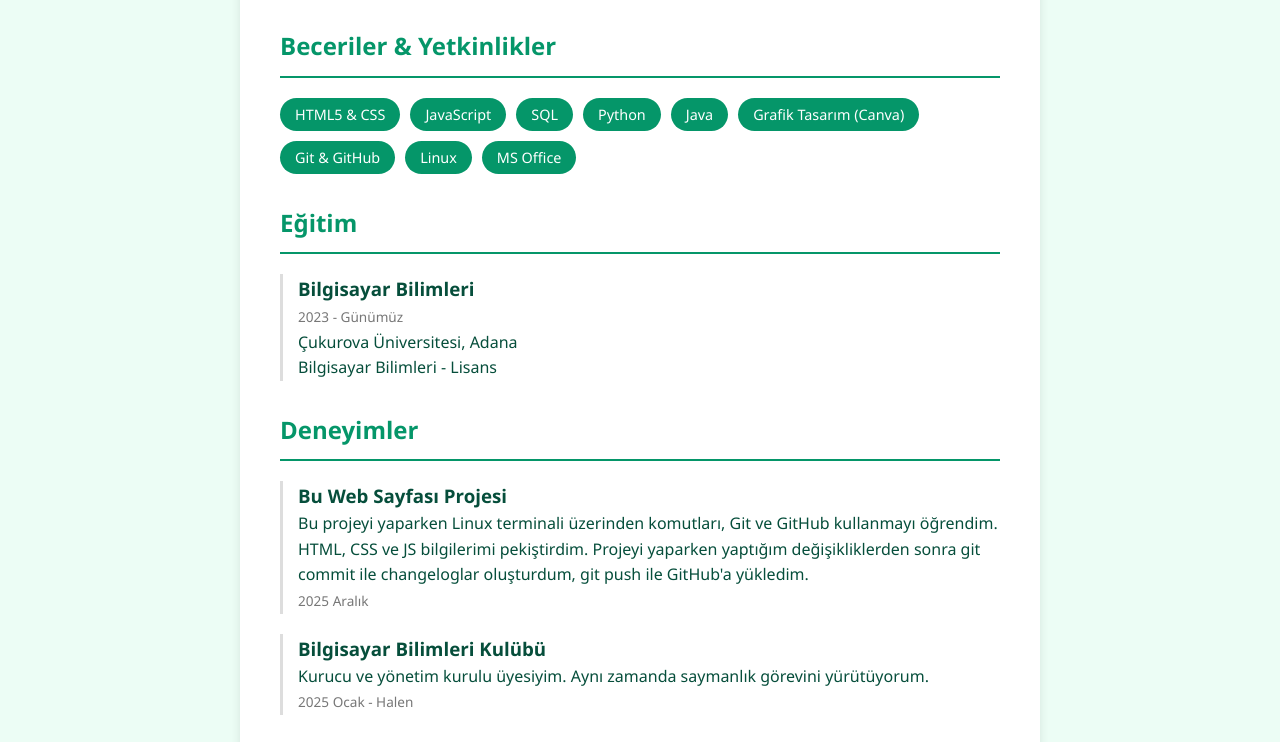
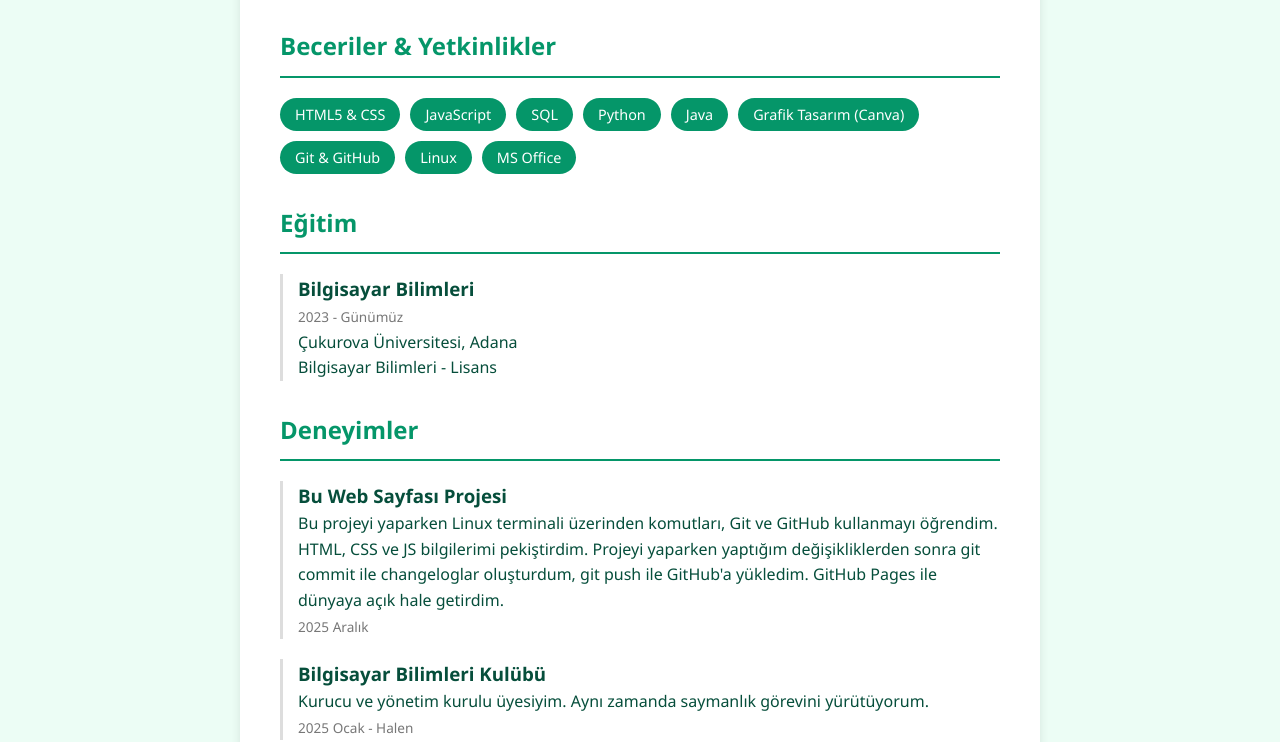
Before and after one commit to burakkayax/Web_Projesi, a plain HTML site: page hakkinda.html in a window 1280 px wide. Shown: the part 245-987 px from the top of the page. Drawn offline with Linux system fonts and the light colour scheme.

Commit message:
minor changes

```diff
--- a/hakkinda.html
+++ b/hakkinda.html
@@ -69,7 +69,7 @@
                 <p>Bu projeyi yaparken Linux terminali üzerinden komutları, Git ve GitHub kullanmayı öğrendim. HTML, CSS
                     ve JS
                     bilgilerimi pekiştirdim. Projeyi yaparken yaptığım değişikliklerden sonra git commit ile
-                    changeloglar oluşturdum, git push ile GitHub'a yükledim.</p>
+                    changeloglar oluşturdum, git push ile GitHub'a yükledim. GitHub Pages ile dünyaya açık hale getirdim.</p>
                 <span class="timeline-date">2025 Aralık</span>
             </div>
 
--- a/script.js
+++ b/script.js
@@ -46,8 +46,7 @@ document.addEventListener('DOMContentLoaded', () => {
         });
     }
 
-    // ACCORDION (İÇERİK GİZLEME/GÖSTERME)
-    // Bu özellik 'Hobiler' sayfasında kullanılacak
+    // ACCORDION
     const accordions = document.getElementsByClassName('accordion');
 
     for (let i = 0; i < accordions.length; i++) {
@@ -68,7 +67,6 @@ document.addEventListener('DOMContentLoaded', () => {
     }
 
     // FORM DOĞRULAMA
-    // İletişim sayfası için
     const form = document.getElementById('contact-form');
 
     if (form) {
```
Also changed, not shown: style.css (+8 -1 lines).
